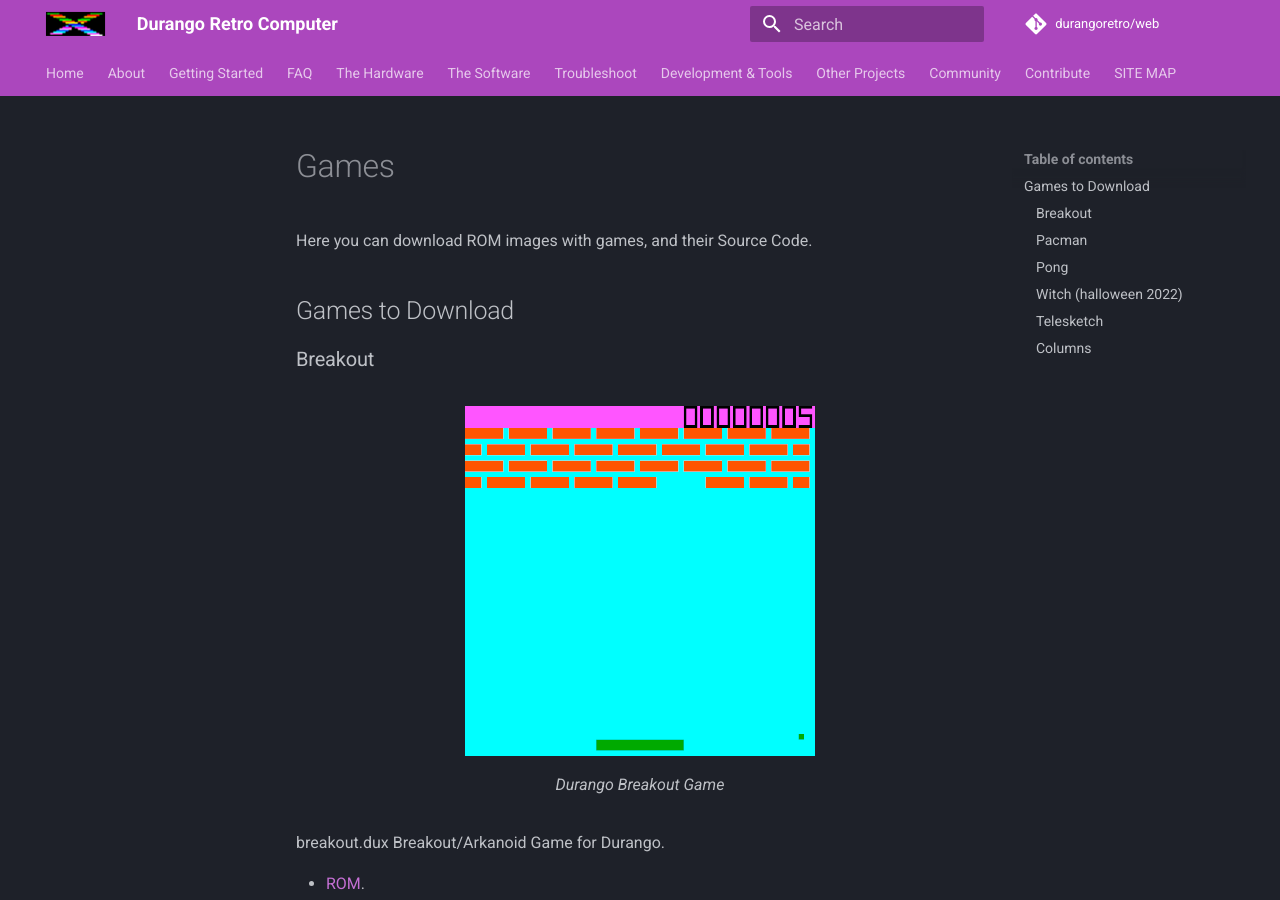
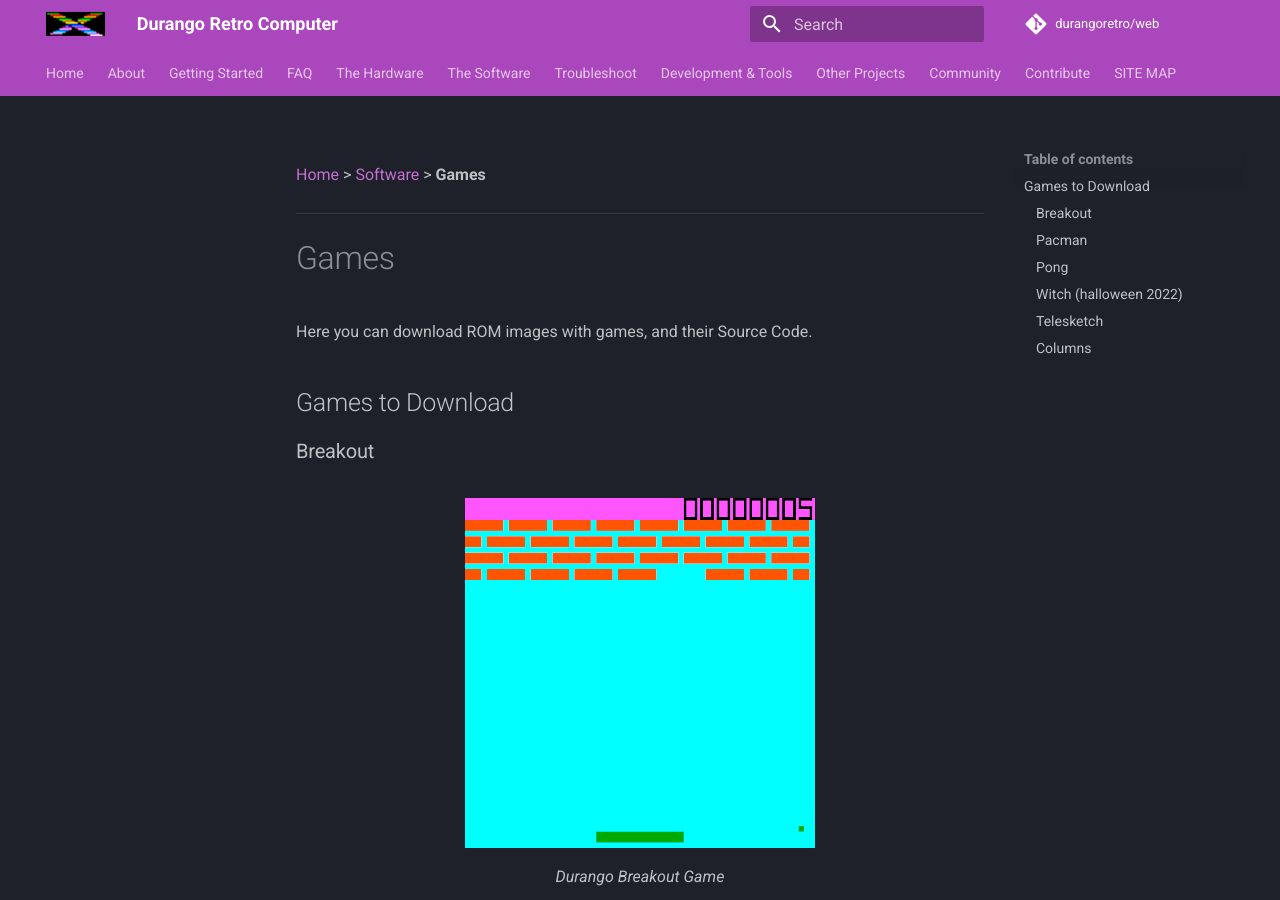
Before and after one commit to durangoretro/web, an MkDocs documentation site: the page built from docs/soft/games.md, in a window 1280 px wide and 900 px high. Built offline with MkDocs 1.6.1 and Material for MkDocs 9.7.7, drawn with Linux system fonts in a browser that asks for light colours; comment, search, counter and statistics services are not loaded.

Commit message:
add navigation to games.md

```diff
--- a/docs/soft/games.md
+++ b/docs/soft/games.md
@@ -1,3 +1,5 @@
+[Home](../index.md) > [Software](../software.md) > **Games**
+___
 # Games
 
 Here you can download ROM images with games, and their Source Code.
```
